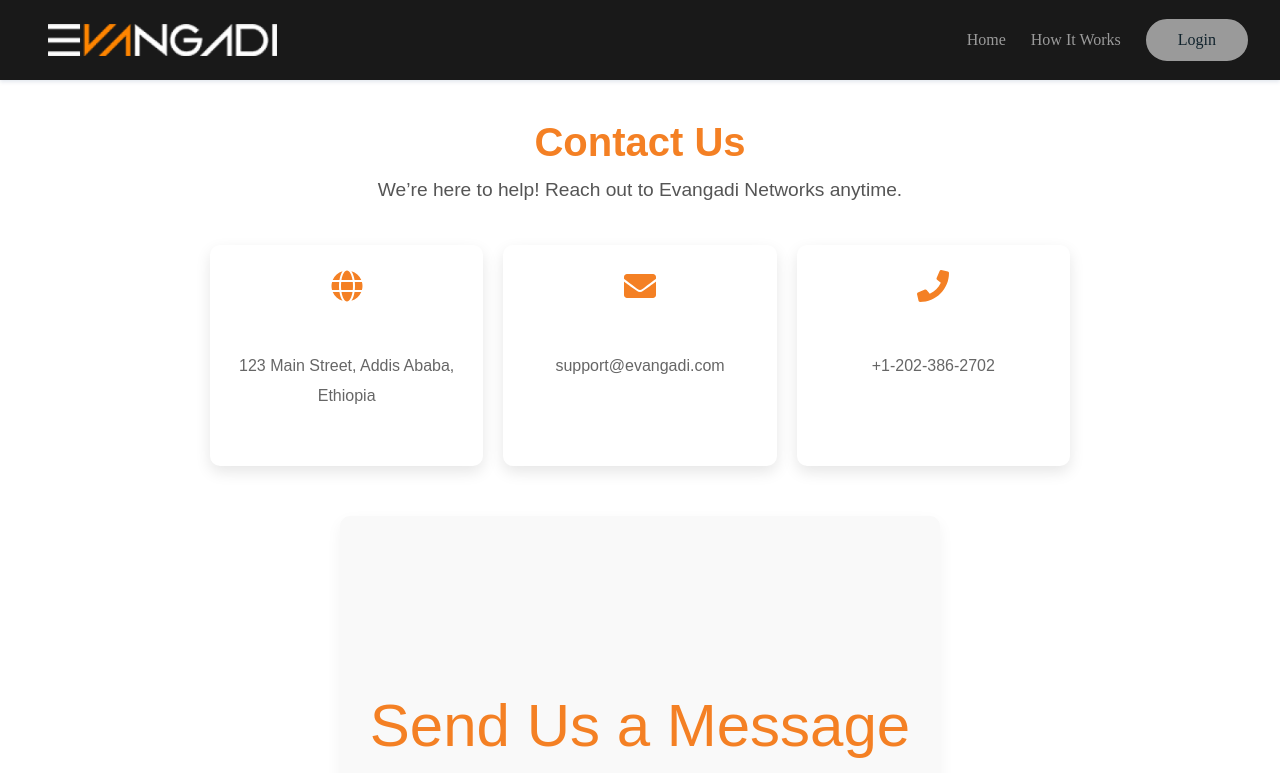
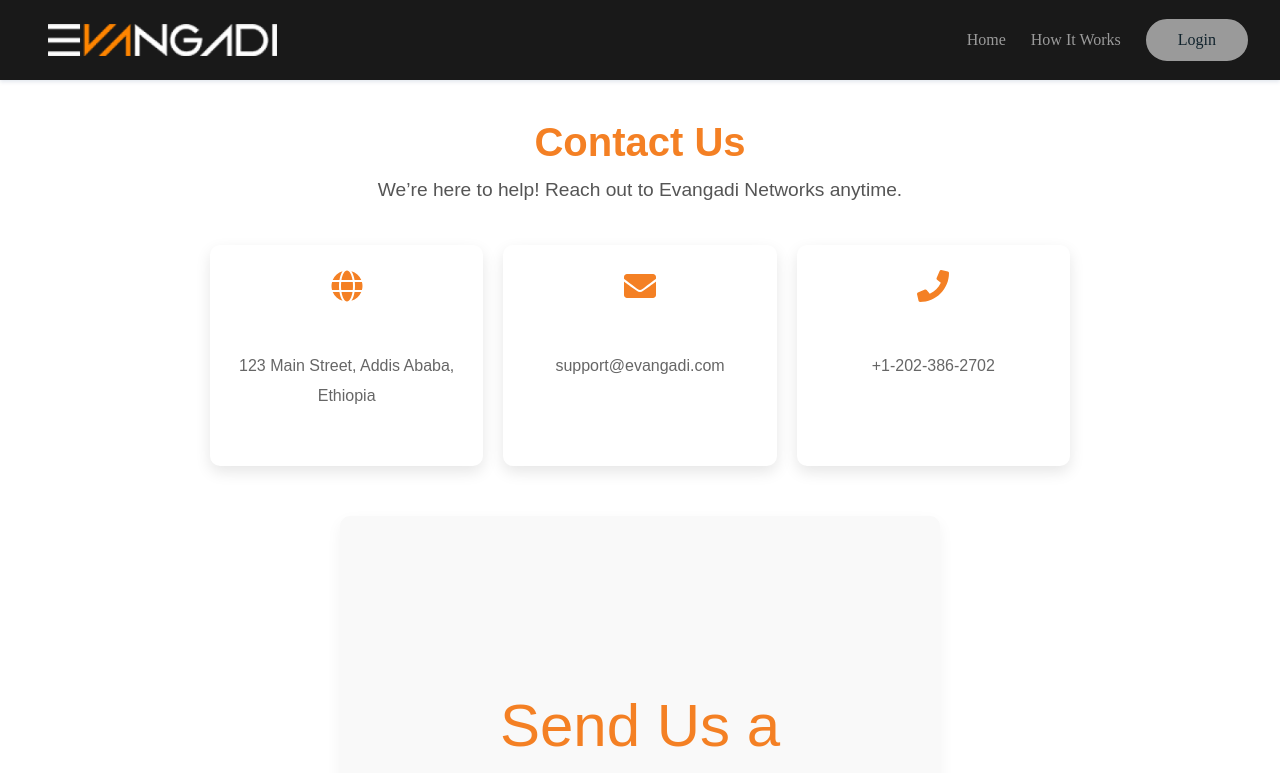
Before and after one commit to sazluz/Evangadi-Fourm-frontend, a React (Vite) app in the folder cliant/: page /contact in a window 1280 px wide. Shown: the top 773 px of the page. Built offline with nearby package versions, Linux system fonts and the light colour scheme.

Commit message:
add Outlit

```diff
--- a/cliant/src/App.jsx
+++ b/cliant/src/App.jsx
@@ -7,15 +7,14 @@ import { useContext, useEffect, useState } from "react";
 import { UserContext } from "./context/UserProvide";
 import { useNavigate } from "react-router-dom";
 import isTokenExpired from "./utils/tokenUtils";
-import Header from "./components/Header/Header";
 import ProtectedRoute from "./context/ProtectedRoute";
 import LandingPage from "./pages/LandingPage/LandingPage";
-import Footer from "./components/Footer/Footer";
 import HowItWorks from "./pages/HowItWorks/HowItWorks";
 import ContactUs from "./pages/ContactUs/ContactUs";
 import EditQuestion from "./pages/EditQuestion/EditQuestion";
 import AskQuestion from "./pages/Askquestion/AskQuestion";
 import SingleQuestion from "./pages/SingleQuestion/SingleQuestion";
+import SharedComponent from "./components/SharedComponent/SharedComponent";
 
 function App() {
   const { user, setUser } = useContext(UserContext);
@@ -69,8 +68,9 @@ function App() {
 
   return (
     <>
-      <Header />
+
       <Routes>
+        <Route path="/" element={<SharedComponent/>}>
           <Route
             path="/"
             element={token ? <Navigate to="/home" /> : <LandingPage />}
@@ -119,8 +119,9 @@ function App() {
               </ProtectedRoute>
             }
           />
+        </Route>
       </Routes>
-      <Footer />
+
     </>
   );
 }
--- /dev/null
+++ b/cliant/src/components/SharedComponent/SharedComponent.jsx
@@ -0,0 +1,15 @@
+import { Outlet } from "react-router-dom"
+import Header from "../Header/Header"
+import Footer from "../Footer/Footer"
+
+const SharedComponent = () => {
+  return (
+      <>
+          <Header />
+          <Outlet />
+          <Footer/>
+      </>
+  )
+}
+
+export default SharedComponent
--- a/cliant/src/pages/ContactUs/ContactUS.jsx
+++ b/cliant/src/pages/ContactUs/ContactUS.jsx
@@ -2,6 +2,7 @@ import React, { useState } from "react";
 import styles from "./Contact.module.css";
 import { FaEnvelope, FaPhone, FaGlobe } from "react-icons/fa";
 import emailjs from "emailjs-com";
+
 
 const Contact = () => {
   const [formData, setFormData] = useState({
@@ -23,9 +24,7 @@ const Contact = () => {
     setStatus("Sending...");
 
     // Use your EmailJS IDs
-    const SERVICE_ID = Process.env.SERVICE_ID;
-    const TEMPLATE_ID = Process.env.TEMPLATE_ID; ;
-    const USER_ID = Process.env.USER_ID;
+
 
     emailjs
       .send(SERVICE_ID, TEMPLATE_ID, formData, USER_ID)
@@ -69,7 +68,7 @@ const Contact = () => {
       </div>
 
       <form className={styles.contactForm} onSubmit={handleSubmit}>
-        <h2>Send Us a Message</h2>
+        <h2>Send Us a Feedback</h2>
         <input
           type="text"
           placeholder="Your Name"
--- a/cliant/src/utils/tokenUtils.js
+++ b/cliant/src/utils/tokenUtils.js
@@ -1,8 +1,8 @@
 function isTokenExpired(token) {
-  if (!token) return true;
+  if (!token) return true; //token expired
 
   try {
-    const payload = JSON.parse(atob(token.split(".")[1]));
+    const payload = JSON.parse(atob(token.split(".")[1]));//decoding Base64
     const currentTime = Date.now() / 1000; // seconds
     // If no exp field, assume not expired
     if (!payload.exp) return false;
```
Lines whose indentation alone changed are shown as unchanged.
